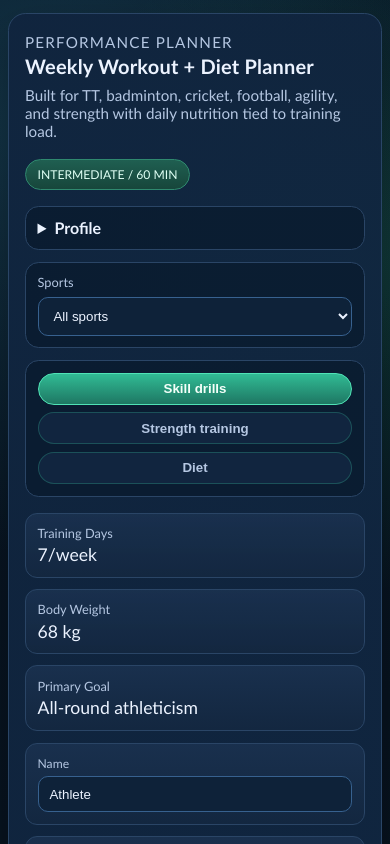
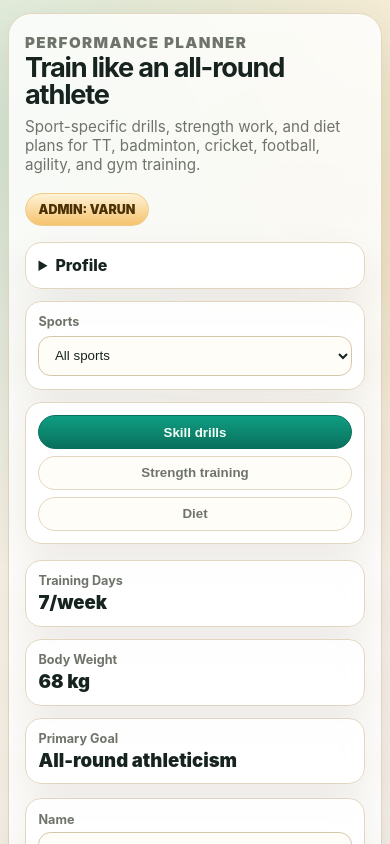
Before and after one commit to varun264/chingchang, a Next.js app: page / in a window 390 px wide. Shown: the top 844 px of the page. Built offline with nearby package versions, Linux system fonts and the light colour scheme.

Commit message:
feat: refresh admin dashboard layout

```diff
--- a/app/globals.css
+++ b/app/globals.css
@@ -1,13 +1,14 @@
 :root {
-  --bg: #07131f;
-  --bg-soft: #0d1d30;
-  --panel: #132844;
-  --line: #2a4566;
-  --text: #ecf3ff;
-  --muted: #b5c7e2;
-  --accent: #3ed4a5;
-  --accent-soft: #1d5f53;
-  --danger: #ff9f9f;
+  --bg: #f5f1e8;
+  --panel: #ffffff;
+  --line: #e2d6c0;
+  --text: #17231f;
+  --muted: #6f746b;
+  --accent: #0f8a71;
+  --accent-dark: #0a705d;
+  --accent-soft: #d5efe8;
+  --gold: #d9952b;
+  --danger: #b42318;
 }
 
 * {
@@ -16,32 +17,35 @@
 
 body {
   margin: 0;
-  font-family: "Trebuchet MS", "Lucida Sans Unicode", "Lucida Grande", "Lucida Sans", Arial, sans-serif;
+  min-height: 100vh;
   color: var(--text);
+  font-family: Inter, ui-sans-serif, system-ui, -apple-system, BlinkMacSystemFont, "Segoe UI", sans-serif;
   background:
-    radial-gradient(circle at 10% 8%, rgba(41, 114, 139, 0.32), transparent 28%),
-    radial-gradient(circle at 92% 16%, rgba(42, 181, 119, 0.2), transparent 24%),
-    linear-gradient(160deg, #091726 0%, var(--bg) 48%, #08101a 100%);
-  min-height: 100vh;
+    radial-gradient(circle at 8% 8%, rgba(15, 138, 113, 0.18), transparent 27%),
+    radial-gradient(circle at 90% 12%, rgba(217, 149, 43, 0.2), transparent 24%),
+    linear-gradient(145deg, #fff8e8 0%, var(--bg) 52%, #e9f4ee 100%);
 }
 
 .container {
-  width: min(1140px, 100% - 1.4rem);
+  width: min(1180px, 100% - clamp(1rem, 3vw, 2rem));
   margin: clamp(0.8rem, 2.2vw, 2rem) auto 3rem;
 }
 
-.hero {
-  padding: clamp(1rem, 2.3vw, 1.4rem);
+.hero,
+.card,
+.targetCard,
+.dropdownPanel,
+.selectPanel,
+.tabPanel {
   border: 1px solid var(--line);
-  border-radius: 1.1rem;
-  background: linear-gradient(135deg, rgba(16, 36, 62, 0.94), rgba(17, 41, 69, 0.88));
-  box-shadow: 0 18px 38px rgba(0, 0, 0, 0.28);
+  background: rgba(255, 255, 255, 0.82);
+  box-shadow: 0 18px 42px rgba(66, 48, 18, 0.09);
+  backdrop-filter: blur(18px);
 }
 
-.hero h1 {
-  margin: 0 0 0.5rem;
-  font-size: clamp(1.25rem, 2.8vw, 2rem);
-  letter-spacing: 0.2px;
+.hero {
+  padding: clamp(1rem, 2.6vw, 1.6rem);
+  border-radius: 1.45rem;
 }
 
 .heroTop {
@@ -52,50 +56,73 @@ body {
 }
 
 .kicker {
+  margin: 0 0 0.25rem;
+  color: var(--accent);
+  font-size: 0.72rem;
+  font-weight: 900;
+  letter-spacing: 1.4px;
   text-transform: uppercase;
-  letter-spacing: 1.2px;
-  font-size: 0.72rem;
-  color: #8fddb9;
-  margin: 0 0 0.2rem;
+}
+
+.hero h1 {
+  margin: 0 0 0.55rem;
+  max-width: 760px;
+  font-size: clamp(1.7rem, 4vw, 3.25rem);
+  line-height: 0.98;
+  letter-spacing: -1.2px;
+}
+
+.hero p {
+  margin: 0.2rem 0;
+  max-width: 760px;
+  color: var(--muted);
+  font-size: clamp(0.95rem, 1.3vw, 1.08rem);
 }
 
 .heroBadge {
-  border: 1px solid #2f896f;
-  background: linear-gradient(180deg, #1f5f51, #17463b);
-  color: #dffff4;
+  border: 1px solid #efc987;
+  background: linear-gradient(180deg, #fff2d5, #f5c36e);
+  color: #4b3105;
   border-radius: 999px;
-  padding: 0.42rem 0.72rem;
-  font-size: 0.76rem;
+  padding: 0.48rem 0.78rem;
+  font-size: 0.78rem;
+  font-weight: 900;
   white-space: nowrap;
 }
 
 .dashboardControls {
   display: grid;
-  grid-template-columns: minmax(190px, 0.8fr) minmax(190px, 0.8fr) minmax(260px, 1.4fr);
+  grid-template-columns: minmax(190px, 0.8fr) minmax(190px, 0.8fr) minmax(280px, 1.4fr);
   gap: 0.75rem;
   margin-top: 1rem;
 }
 
 .dropdownPanel,
 .selectPanel,
-.tabPanel {
-  border: 1px solid var(--line);
-  border-radius: 0.85rem;
-  background: rgba(9, 26, 45, 0.72);
-  padding: 0.72rem;
+.tabPanel,
+.targetCard,
+.card {
+  border-radius: 1rem;
+}
+
+.dropdownPanel,
+.selectPanel,
+.tabPanel,
+.targetCard {
+  padding: 0.78rem;
 }
 
 .dropdownPanel summary {
   cursor: pointer;
   color: var(--text);
-  font-weight: 700;
+  font-weight: 850;
 }
 
 .dropdownBody {
+  display: grid;
+  gap: 0.28rem;
   margin-top: 0.55rem;
   color: var(--muted);
-  display: grid;
-  gap: 0.25rem;
 }
 
 .dropdownBody p {
@@ -107,18 +134,29 @@ body {
   gap: 0.4rem;
 }
 
-.selectPanel span {
+.selectPanel span,
+.fieldLabel,
+.targetLabel {
   color: var(--muted);
-  font-size: 0.8rem;
+  font-size: 0.79rem;
+  font-weight: 700;
 }
 
-.selectPanel select {
+.selectPanel select,
+.fieldInput {
   width: 100%;
-  border: 1px solid #37618f;
-  border-radius: 0.62rem;
-  background: #0e2239;
+  border: 1px solid #d6c6a9;
+  border-radius: 0.78rem;
+  background: #fffdf8;
   color: var(--text);
-  padding: 0.62rem 0.68rem;
+  padding: 0.68rem 0.72rem;
+  outline: none;
+}
+
+.fieldInput:focus,
+.selectPanel select:focus {
+  border-color: var(--accent);
+  box-shadow: 0 0 0 3px rgba(15, 138, 113, 0.14);
 }
 
 .tabPanel {
@@ -129,92 +167,52 @@ body {
 }
 
 .tab {
-  border: 1px solid rgba(62, 212, 165, 0.25);
-  background: rgba(19, 40, 68, 0.8);
+  border: 1px solid var(--line);
+  background: #fffdf8;
   color: var(--muted);
   border-radius: 999px;
-  padding: 0.48rem 0.72rem;
+  padding: 0.52rem 0.78rem;
   cursor: pointer;
-  font-weight: 700;
+  font-weight: 850;
 }
 
 .activeTab {
-  background: linear-gradient(180deg, #31bb94, #1e7763);
+  border-color: var(--accent-dark);
+  background: linear-gradient(180deg, #0f9e82, var(--accent-dark));
   color: #f4fff9;
-  border-color: #50e3b6;
-}
-
-.hero p {
-  margin: 0.2rem 0;
-  color: var(--muted);
 }
 
 .targets {
   display: grid;
   grid-template-columns: repeat(3, minmax(0, 1fr));
-  gap: 0.7rem;
+  gap: 0.75rem;
   margin-top: 1rem;
 }
 
 .formGrid {
-  margin-top: 0.8rem;
-}
-
-.targetCard {
-  background: linear-gradient(180deg, rgba(26, 49, 79, 0.9), rgba(19, 39, 64, 0.95));
-  border: 1px solid var(--line);
-  border-radius: 0.75rem;
-  padding: 0.72rem;
-  color: var(--text);
+  margin-top: 0.85rem;
 }
 
 .field {
   display: grid;
-  gap: 0.3rem;
-}
-
-.fieldLabel {
-  font-size: 0.76rem;
-  color: var(--muted);
-}
-
-.fieldInput {
-  width: 100%;
-  border: 1px solid #37618f;
-  border-radius: 0.62rem;
-  background: #0e2239;
-  color: var(--text);
-  padding: 0.62rem 0.68rem;
-  outline: none;
-}
-
-.fieldInput:focus {
-  border-color: #49d6ab;
-  box-shadow: 0 0 0 3px rgba(74, 214, 171, 0.15);
-}
-
-.targetLabel {
-  font-size: 0.8rem;
-  color: var(--muted);
+  gap: 0.34rem;
 }
 
 .targetValue {
-  font-size: 1.1rem;
-  margin-top: 0.2rem;
+  margin-top: 0.18rem;
+  font-size: 1.16rem;
+  font-weight: 900;
 }
 
 .days {
+  display: grid;
+  grid-template-columns: repeat(auto-fit, minmax(310px, 1fr));
+  gap: 1rem;
   margin-top: 1.25rem;
-  display: grid;
-  grid-template-columns: repeat(auto-fit, minmax(290px, 1fr));
-  gap: 0.9rem;
 }
 
 .card {
-  border: 1px solid var(--line);
-  background: linear-gradient(180deg, rgba(14, 30, 49, 0.92), rgba(12, 25, 40, 0.94));
-  border-radius: 0.85rem;
-  padding: 0.95rem;
+  padding: 1rem;
 }
 
 .card h3 {
@@ -231,12 +229,13 @@ body {
 .pill {
   display: inline-block;
   margin-top: 0.35rem;
-  padding: 0.32rem 0.62rem;
+  padding: 0.34rem 0.66rem;
   border-radius: 999px;
   border: 1px solid var(--accent-soft);
-  color: var(--accent);
+  background: var(--accent-soft);
+  color: var(--accent-dark);
   font-size: 0.78rem;
-  background: rgba(15, 47, 41, 0.25);
+  font-weight: 900;
 }
 
 .actions {
@@ -247,28 +246,28 @@ body {
 }
 
 .cardActions {
-  margin-top: 0.55rem;
+  margin-top: 0.62rem;
 }
 
 .sectionBlock {
-  margin-top: 0.75rem;
-  border-top: 1px solid rgba(181, 199, 226, 0.14);
-  padding-top: 0.72rem;
+  margin-top: 0.78rem;
+  border-top: 1px solid rgba(111, 116, 107, 0.18);
+  padding-top: 0.75rem;
 }
 
 .sectionBlock h4 {
   margin: 0;
-  color: #dfffee;
+  color: var(--accent-dark);
 }
 
 .button {
-  border: 1px solid #2e8d72;
-  background: linear-gradient(180deg, #1f705d, #1b5f52);
+  border: 1px solid var(--accent-dark);
+  background: linear-gradient(180deg, #0f9e82, var(--accent-dark));
   color: #f2fff9;
-  border-radius: 0.68rem;
-  padding: 0.58rem 0.88rem;
+  border-radius: 0.78rem;
+  padding: 0.64rem 0.94rem;
   cursor: pointer;
-  font-weight: 600;
+  font-weight: 850;
 }
 
 .button:disabled {
@@ -278,16 +277,16 @@ body {
 
 .error {
   color: var(--danger);
-  margin: 0.7rem 0 0;
+  margin: 0.75rem 0 0;
 }
 
 ul {
-  margin: 0.55rem 0 0;
+  margin: 0.62rem 0 0;
   padding-left: 1rem;
 }
 
 li {
-  margin-bottom: 0.2rem;
+  margin-bottom: 0.24rem;
   color: var(--muted);
 }
 
@@ -311,14 +310,12 @@ li {
 
 @media (max-width: 620px) {
   .container {
-    width: min(1140px, 100% - 1rem);
+    width: min(1180px, 100% - 1rem);
   }
 
-  .targets {
-    grid-template-columns: 1fr;
-  }
-
-  .dashboardControls {
+  .dashboardControls,
+  .targets,
+  .days {
     grid-template-columns: 1fr;
   }
 
@@ -330,11 +327,13 @@ li {
     flex: 1 1 100%;
   }
 
-  .days {
-    grid-template-columns: 1fr;
+  .actions .fieldInput,
+  .actions .button {
+    width: 100%;
   }
 
-  .hero p {
-    font-size: 0.95rem;
+  .cardHead {
+    align-items: flex-start;
+    flex-direction: column;
   }
 }
--- a/app/page.tsx
+++ b/app/page.tsx
@@ -42,7 +42,7 @@ const tabs = [
 
 export default function HomePage() {
   const [form, setForm] = useState({
-    name: "Athlete",
+    name: "Varun",
     age: 20,
     heightCm: 172,
     weightKg: 68,
@@ -147,17 +147,17 @@ export default function HomePage() {
         <div className="heroTop">
           <div>
             <p className="kicker">Performance Planner</p>
-            <h1>Weekly Workout + Diet Planner</h1>
-            <p>Built for TT, badminton, cricket, football, agility, and strength with daily nutrition tied to training load.</p>
+            <h1>Train like an all-round athlete</h1>
+            <p>Sport-specific drills, strength work, and diet plans for TT, badminton, cricket, football, agility, and gym training.</p>
           </div>
-          <div className="heroBadge">{form.level.toUpperCase()} / {form.sessionMinutes} MIN</div>
+          <div className="heroBadge">ADMIN: {form.name.toUpperCase()}</div>
         </div>
 
         <div className="dashboardControls">
           <details className="dropdownPanel">
             <summary>Profile</summary>
             <div className="dropdownBody">
-              <p>{form.name}</p>
+              <p><strong>{form.name}</strong> - admin profile</p>
               <p>{form.age} yrs, {form.heightCm} cm, {form.weightKg} kg</p>
               <p>{form.trainingDaysPerWeek} training days/week</p>
               <p>{form.level} level, {form.sessionMinutes} min sessions</p>
```
